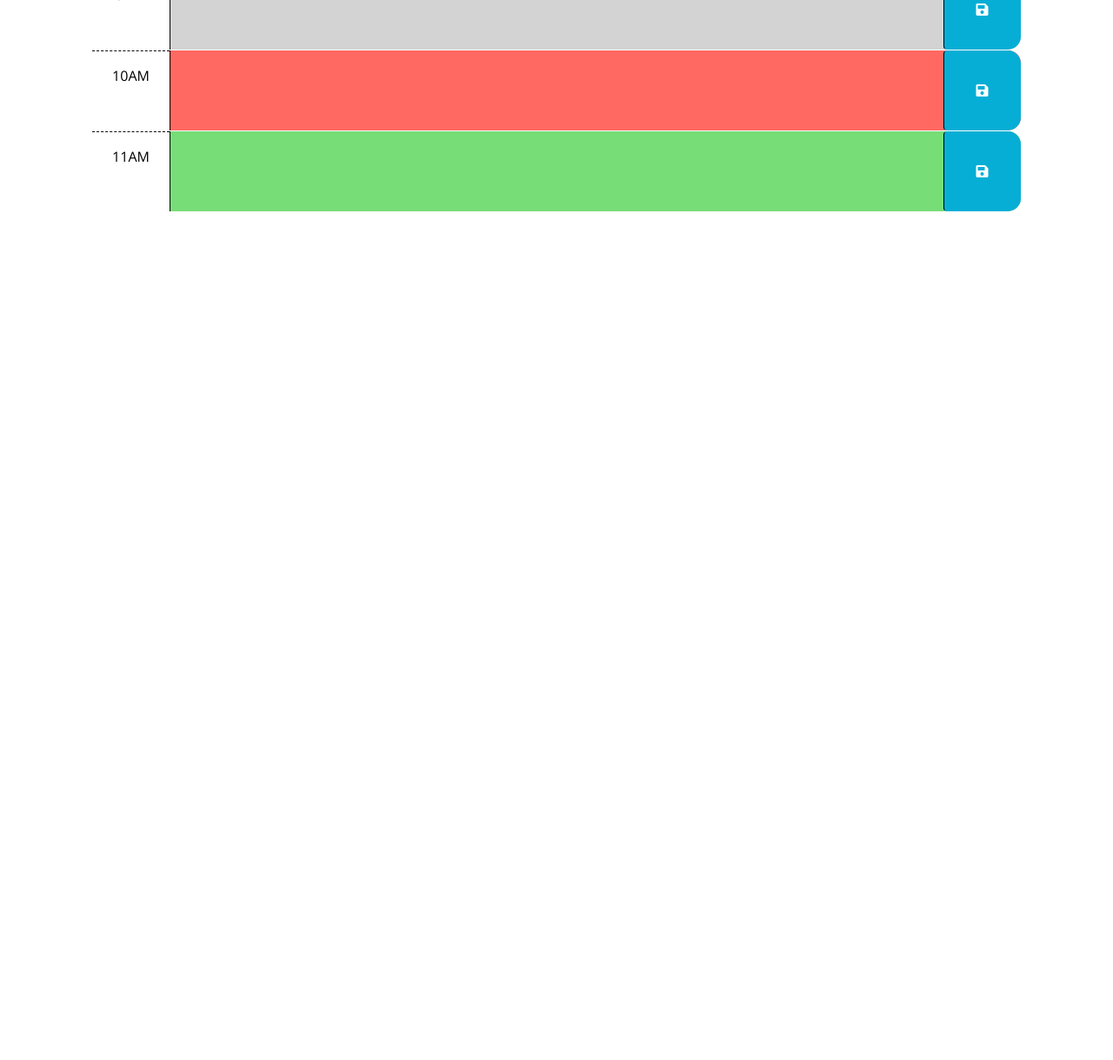
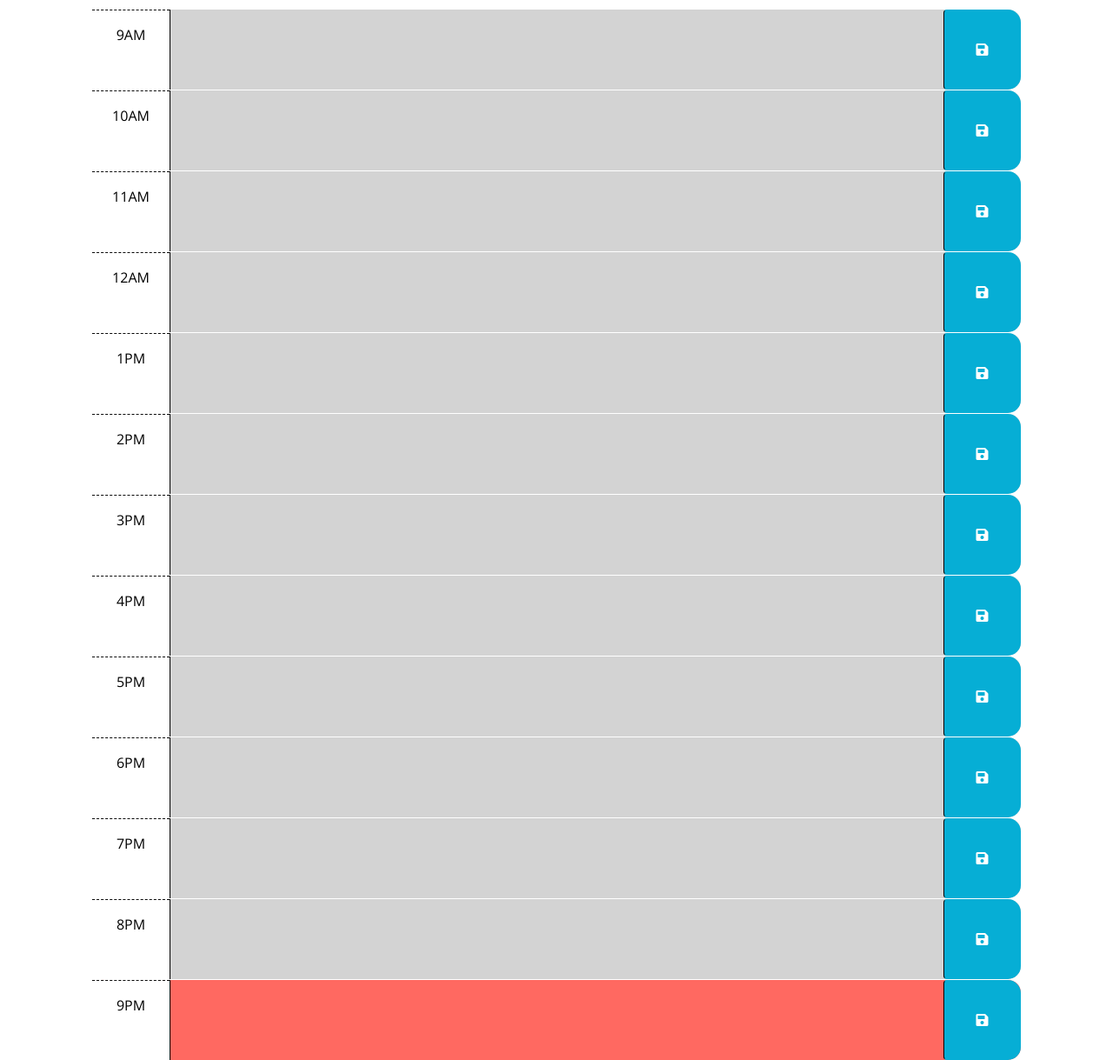
Before and after one commit to cschmidt216/challenge-05, a plain HTML site: page Develop/index.html in a window 1280 px wide. Shown: the part 292-1511 px from the top of the page at 87% size. Before the commit the page ends 800 px from the top, so only its background shows below. Drawn offline with nearby package versions, Linux system fonts and the light colour scheme.

Commit message:
built java function and added time blocks to html

```diff
--- a/Develop/index.html
+++ b/Develop/index.html
@@ -29,42 +29,97 @@
       <p id="currentDay" class="lead"></p>
     </header>
     <div class="container-lg px-5">
-      <!-- Use class for "past", "present", and "future" to apply styles to the
-        time-block divs accordingly. The javascript will need to do this by
-        adding/removing these classes on each div by comparing the hour in the
-        id to the current hour. The html provided below is meant to be an example
-        demonstrating how the css provided can be leveraged to create the
-        desired layout and colors. The html below should be removed or updated
-        in the finished product. Remember to delete this comment once the
-        code is implemented.
-        -->
 
-      <!-- Example of a past time block. The "past" class adds a gray background color. -->
-      <div id="hour-9" class="row time-block past">
+      <div id="hour-9" class="row time-block">
         <div class="col-2 col-md-1 hour text-center py-3">9AM</div>
         <textarea class="col-8 col-md-10 description" rows="3"> </textarea>
         <button class="btn saveBtn col-2 col-md-1" aria-label="save">
           <i class="fas fa-save" aria-hidden="true"></i>
         </button>
       </div>
-
-      <!-- Example of a a present time block. The "present" class adds a red background color. -->
-      <div id="hour-10" class="row time-block present">
+      <div id="hour-10" class="row time-block">
         <div class="col-2 col-md-1 hour text-center py-3">10AM</div>
         <textarea class="col-8 col-md-10 description" rows="3"> </textarea>
         <button class="btn saveBtn col-2 col-md-1" aria-label="save">
           <i class="fas fa-save" aria-hidden="true"></i>
         </button>
       </div>
-
-      <!-- Example of a future time block. The "future" class adds a green background color. -->
-      <div id="hour-11" class="row time-block future">
+      <div id="hour-11" class="row time-block">
         <div class="col-2 col-md-1 hour text-center py-3">11AM</div>
         <textarea class="col-8 col-md-10 description" rows="3"> </textarea>
         <button class="btn saveBtn col-2 col-md-1" aria-label="save">
           <i class="fas fa-save" aria-hidden="true"></i>
         </button>
       </div>
+      <div id="hour-12" class="row time-block">
+        <div class="col-2 col-md-1 hour text-center py-3">12AM</div>
+        <textarea class="col-8 col-md-10 description" rows="3"> </textarea>
+        <button class="btn saveBtn col-2 col-md-1" aria-label="save">
+          <i class="fas fa-save" aria-hidden="true"></i>
+        </button>
+      </div>
+      <div id="hour-13" class="row time-block">
+        <div class="col-2 col-md-1 hour text-center py-3">1PM</div>
+        <textarea class="col-8 col-md-10 description" rows="3"> </textarea>
+        <button class="btn saveBtn col-2 col-md-1" aria-label="save">
+          <i class="fas fa-save" aria-hidden="true"></i>
+        </button>
+      </div>
+      <div id="hour-14" class="row time-block">
+        <div class="col-2 col-md-1 hour text-center py-3">2PM</div>
+        <textarea class="col-8 col-md-10 description" rows="3"> </textarea>
+        <button class="btn saveBtn col-2 col-md-1" aria-label="save">
+          <i class="fas fa-save" aria-hidden="true"></i>
+        </button>
+      </div>
+      <div id="hour-15" class="row time-block">
+        <div class="col-2 col-md-1 hour text-center py-3">3PM</div>
+        <textarea class="col-8 col-md-10 description" rows="3"> </textarea>
+        <button class="btn saveBtn col-2 col-md-1" aria-label="save">
+          <i class="fas fa-save" aria-hidden="true"></i>
+        </button>
+      </div>
+      <div id="hour-16" class="row time-block">
+        <div class="col-2 col-md-1 hour text-center py-3">4PM</div>
+        <textarea class="col-8 col-md-10 description" rows="3"> </textarea>
+        <button class="btn saveBtn col-2 col-md-1" aria-label="save">
+          <i class="fas fa-save" aria-hidden="true"></i>
+        </button>
+      </div>
+      <div id="hour-17" class="row time-block">
+        <div class="col-2 col-md-1 hour text-center py-3">5PM</div>
+        <textarea class="col-8 col-md-10 description" rows="3"> </textarea>
+        <button class="btn saveBtn col-2 col-md-1" aria-label="save">
+          <i class="fas fa-save" aria-hidden="true"></i>
+        </button>
+      </div>
+      <div id="hour-18" class="row time-block">
+        <div class="col-2 col-md-1 hour text-center py-3">6PM</div>
+        <textarea class="col-8 col-md-10 description" rows="3"> </textarea>
+        <button class="btn saveBtn col-2 col-md-1" aria-label="save">
+          <i class="fas fa-save" aria-hidden="true"></i>
+        </button>
+      </div>
+      <div id="hour-19" class="row time-block">
+        <div class="col-2 col-md-1 hour text-center py-3">7PM</div>
+        <textarea class="col-8 col-md-10 description" rows="3"> </textarea>
+        <button class="btn saveBtn col-2 col-md-1" aria-label="save">
+          <i class="fas fa-save" aria-hidden="true"></i>
+        </button>
+      </div>
+      <div id="hour-20" class="row time-block">
+        <div class="col-2 col-md-1 hour text-center py-3">8PM</div>
+        <textarea class="col-8 col-md-10 description" rows="3"> </textarea>
+        <button class="btn saveBtn col-2 col-md-1" aria-label="save">
+          <i class="fas fa-save" aria-hidden="true"></i>
+        </button>
+      </div>
+      <div id="hour-21" class="row time-block">
+        <div class="col-2 col-md-1 hour text-center py-3">9PM</div>
+        <textarea class="col-8 col-md-10 description" rows="3"> </textarea>
+        <button class="btn saveBtn col-2 col-md-1" aria-label="save">
+          <i class="fas fa-save" aria-hidden="true"></i>
+        </button>
 
     <script src="https://code.jquery.com/jquery-3.4.1.min.js"></script>
     <script
--- a/Develop/script.js
+++ b/Develop/script.js
@@ -1,23 +1,34 @@
-// Wrap all code that interacts with the DOM in a call to jQuery to ensure that
-// the code isn't run until the browser has finished rendering all the elements
-// in the html.
 $(function () {
-  // TODO: Add a listener for click events on the save button. This code should
-  // use the id in the containing time-block as a key to save the user input in
-  // local storage. HINT: What does `this` reference in the click listener
-  // function? How can DOM traversal be used to get the "hour-x" id of the
-  // time-block containing the button that was clicked? How might the id be
-  // useful when saving the description in local storage?
-  //
-  // TODO: Add code to apply the past, present, or future class to each time
-  // block by comparing the id to the current hour. HINTS: How can the id
-  // attribute of each time-block be used to conditionally add or remove the
-  // past, present, and future classes? How can Day.js be used to get the
-  // current hour in 24-hour time?
-  //
-  // TODO: Add code to get any user input that was saved in localStorage and set
-  // the values of the corresponding textarea elements. HINT: How can the id
-  // attribute of each time-block be used to do this?
-  //
-  // TODO: Add code to display the current date in the header of the page.
+
+  var currentHour = dayjs().hour();
+
+  $(".time-block").each(function () {
+    var blockHour = parseInt($(this).attr("id").split("-")[1]);
+    if (blockHour < currentHour) {
+      $(this).addClass("past");
+    } else if (blockHour === currentHour) {
+      $(this).addClass("present");
+    } else {
+      $(this).addClass("future");
+    }
+  });
+
+  $(".description").each(function () {
+    var key = $(this).parent().attr("id");
+    var savedInput = localStorage.getItem(key);
+    if (savedInput !== null) {
+      $(this).val(savedInput);
+    }
+  });
+
+  $(".saveBtn").on("click", function () {
+    var userInput = $(this).siblings(".description").val().trim();
+    var key = $(this).parent().attr("id");
+    localStorage.setItem(key, userInput);
+  });
+
+  var currentDate = dayjs().format("dddd, MMMM D");
+  $("#currentDay").text(currentDate);
 });
+
+console.log(dayjs().hour());
```
